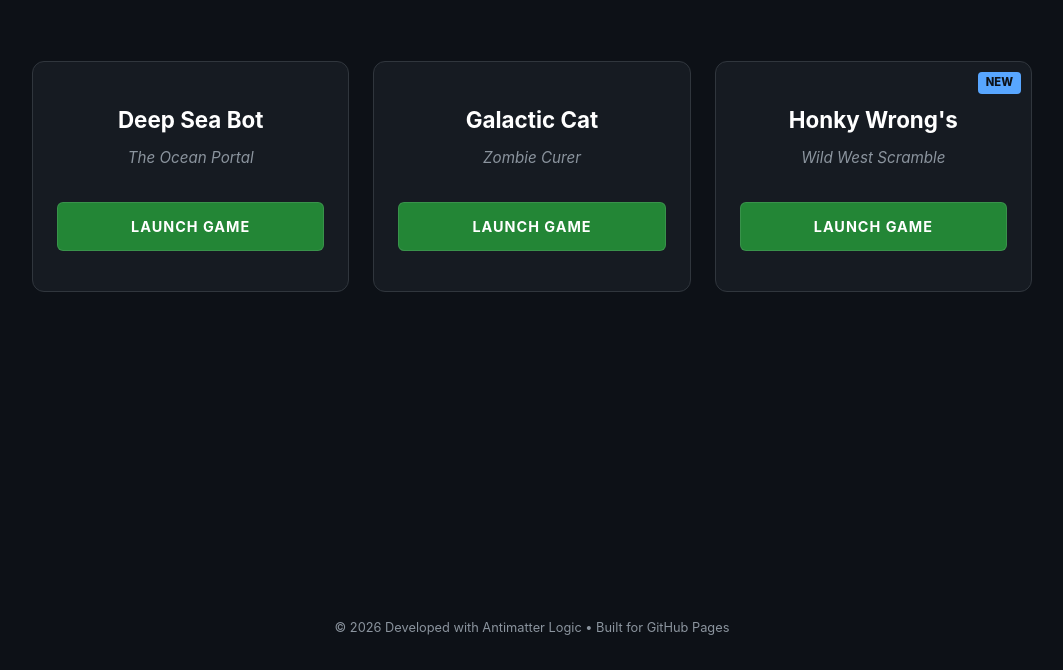
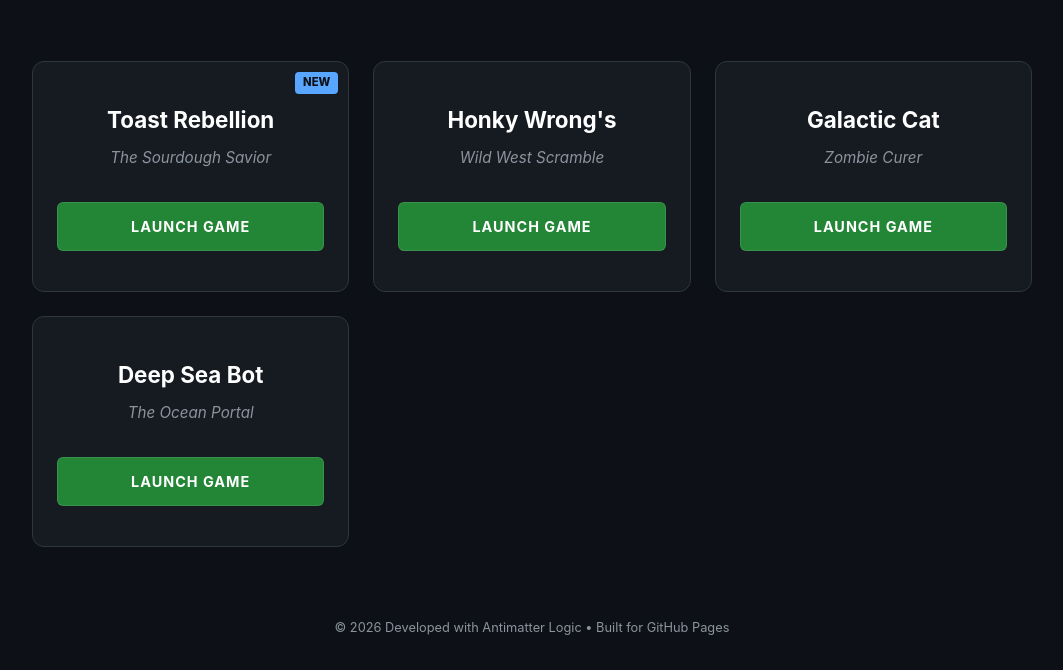
Before and after one commit to Bearded1derer/Random, a plain HTML site: page index.html in a window 1280 px wide. Shown: the part 130-800 px from the top of the page, without its empty margins (108-1171 px from the left). Drawn offline with Linux system fonts and the light colour scheme.

Commit message:
Update game titles and descriptions in index.html

```diff
--- a/index.html
+++ b/index.html
@@ -146,7 +146,7 @@
             width: 100%;
         }
 
-        /* Highlighting the newest game if needed */
+        /* Highlighting the newest game */
         .new-tag {
             position: absolute;
             top: 10px;
@@ -173,13 +173,23 @@
     </header>
 
     <div class="container">
-        <!-- Deep Sea Bot -->
+        <!-- The Great Toast Rebellion -->
+        <div class="game-card">
+            <span class="new-tag">NEW</span>
+            <div>
+                <h2>Toast Rebellion</h2>
+                <p class="game-desc">The Sourdough Savior</p>
+            </div>
+            <a href="./The_Great_Toast_Rebellion/" class="btn">Launch Game</a>
+        </div>
+
+        <!-- Honky Wrong -->
         <div class="game-card">
             <div>
-                <h2>Deep Sea Bot</h2>
-                <p class="game-desc">The Ocean Portal</p>
+                <h2>Honky Wrong's</h2>
+                <p class="game-desc">Wild West Scramble</p>
             </div>
-            <a href="./Deep_Sea_Bot_The_Ocean_Portal/" class="btn">Launch Game</a>
+            <a href="./Honky_Wrong's_Wild_West_Scramble/" class="btn">Launch Game</a>
         </div>
 
         <!-- Galactic Cat -->
@@ -191,14 +201,13 @@
             <a href="./Galactic_Cat_Zombie_Curer/" class="btn">Launch Game</a>
         </div>
 
-        <!-- Honky Wrong -->
+        <!-- Deep Sea Bot -->
         <div class="game-card">
-            <span class="new-tag">NEW</span>
             <div>
-                <h2>Honky Wrong's</h2>
-                <p class="game-desc">Wild West Scramble</p>
+                <h2>Deep Sea Bot</h2>
+                <p class="game-desc">The Ocean Portal</p>
             </div>
-            <a href="./Honky_Wrong's_Wild_West_Scramble/" class="btn">Launch Game</a>
+            <a href="./Deep_Sea_Bot_The_Ocean_Portal/" class="btn">Launch Game</a>
         </div>
     </div>
 
```
